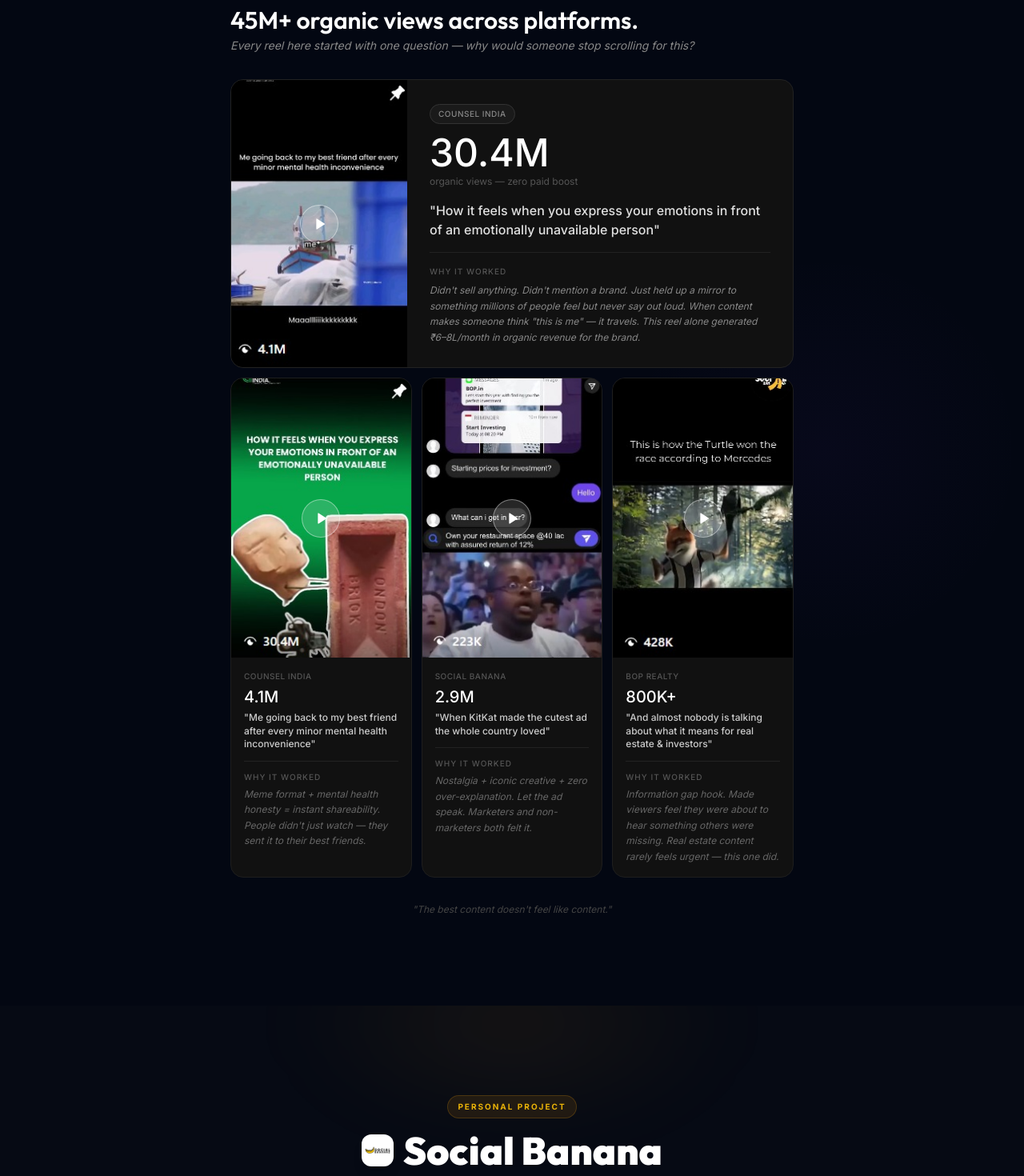
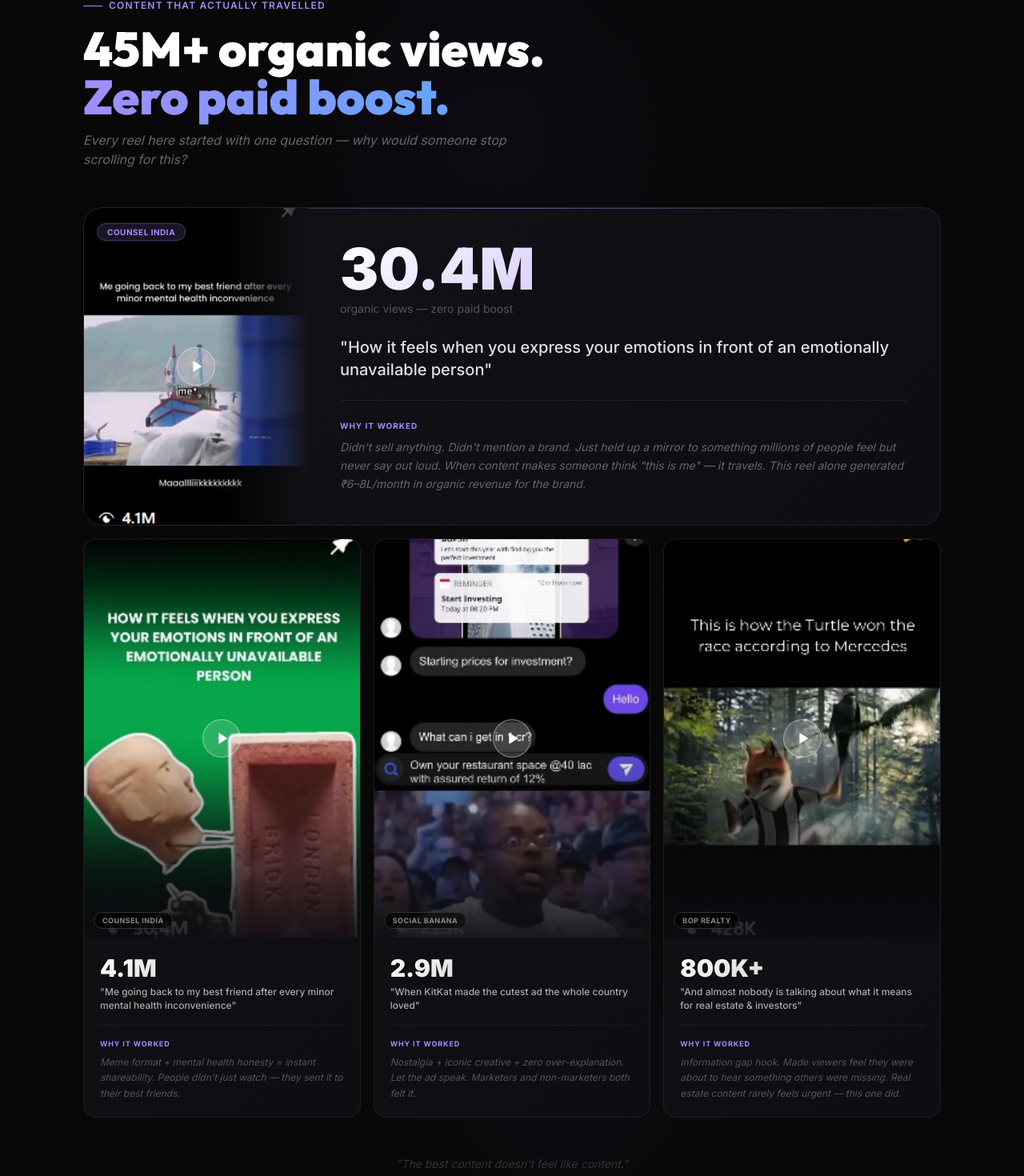
Before and after one commit to madhavvij6969/portfolio, a Next.js app: page / in a window 1280 px wide. Shown: the part 5479-6949 px from the top of the page at 80% size. Built offline with nearby package versions, Linux system fonts and the light colour scheme; a web font is replaced by a local one.

Commit message:
redesign reels section - wider, more beautiful

```diff
--- a/components/reels-gallery.tsx
+++ b/components/reels-gallery.tsx
@@ -53,11 +53,14 @@
   return (
     <>
       {/* ─── REELS ─── */}
-      <section id="reels" className="relative py-16 sm:py-28 overflow-hidden" style={{ background: "#030712" }}>
-        <div className="absolute top-1/2 right-0 w-[500px] h-[500px] rounded-full opacity-[0.04] pointer-events-none -translate-y-1/2"
-          style={{ background: "radial-gradient(circle,#7c3aed,transparent 70%)" }} />
+      <section id="reels" className="relative py-20 sm:py-32 overflow-hidden" style={{ background: "#080808" }}>
+        {/* Background glows */}
+        <div className="absolute top-0 left-1/4 w-[600px] h-[600px] rounded-full opacity-[0.06] pointer-events-none"
+          style={{ background: "radial-gradient(circle,#7c3aed,transparent 70%)", filter: "blur(60px)" }} />
+        <div className="absolute bottom-0 right-1/4 w-[500px] h-[500px] rounded-full opacity-[0.04] pointer-events-none"
+          style={{ background: "radial-gradient(circle,#3b82f6,transparent 70%)", filter: "blur(60px)" }} />
 
-        <div className="relative max-w-3xl mx-auto px-5 sm:px-8">
+        <div className="relative max-w-6xl mx-auto px-5 sm:px-8 lg:px-10">
 
           {/* Header */}
           <motion.div
@@ -65,100 +68,118 @@
             whileInView={{ opacity: 1, y: 0 }}
             transition={{ duration: 0.6 }}
             viewport={{ once: true }}
-            className="mb-8"
+            className="mb-12"
           >
-            <p className="text-xs font-medium uppercase tracking-widest mb-2" style={{ color: "#666" }}>
-              content that actually travelled
-            </p>
-            <h2 className="text-2xl sm:text-3xl font-medium text-white mb-1">45M+ organic views across platforms.</h2>
-            <p className="text-sm italic" style={{ color: "#888" }}>
+            <div className="flex items-center gap-2 mb-4">
+              <span className="w-6 h-px" style={{ background: "#a78bfa" }} />
+              <span className="text-xs font-semibold uppercase tracking-widest" style={{ color: "#a78bfa" }}>content that actually travelled</span>
+            </div>
+            <h2 className="text-4xl sm:text-5xl md:text-6xl font-black text-white mb-3 leading-tight">
+              45M+ organic views.<br />
+              <span style={{ background: "linear-gradient(135deg,#a78bfa,#60a5fa)", WebkitBackgroundClip: "text", WebkitTextFillColor: "transparent", backgroundClip: "text" }}>Zero paid boost.</span>
+            </h2>
+            <p className="text-base italic max-w-xl" style={{ color: "#666" }}>
               Every reel here started with one question — why would someone stop scrolling for this?
             </p>
           </motion.div>
 
           {/* Hero card */}
           <motion.div
-            initial={{ opacity: 0, y: 28 }}
+            initial={{ opacity: 0, y: 32 }}
             whileInView={{ opacity: 1, y: 0 }}
-            transition={{ duration: 0.65, ease: [0.22, 1, 0.36, 1] }}
+            transition={{ duration: 0.7, ease: [0.22, 1, 0.36, 1] }}
             viewport={{ once: true }}
-            className="rounded-2xl overflow-hidden mb-3"
-            style={{ border: "0.5px solid #222", background: "#111" }}
+            className="group relative rounded-3xl overflow-hidden mb-4"
+            style={{ border: "1px solid rgba(255,255,255,0.08)", background: "linear-gradient(135deg,#111116,#0d0d12)" }}
           >
-            <div className="flex flex-col sm:grid sm:grid-cols-[220px_1fr]">
+            {/* Top shimmer line */}
+            <div className="absolute top-0 left-0 right-0 h-px"
+              style={{ background: "linear-gradient(90deg,transparent,rgba(167,139,250,0.5),transparent)" }} />
+
+            <div className="flex flex-col md:grid md:grid-cols-[280px_1fr]">
               {/* Thumbnail */}
-              <div className="relative overflow-hidden" style={{ minHeight: 260 }}>
-                <Image
-                  src={heroReel.thumbnail}
-                  alt={heroReel.desc}
-                  fill
-                  className="object-cover"
-                />
+              <div className="relative overflow-hidden" style={{ minHeight: 320 }}>
+                <Image src={heroReel.thumbnail} alt={heroReel.desc} fill className="object-cover transition-transform duration-700 group-hover:scale-105" />
+                <div className="absolute inset-0" style={{ background: "linear-gradient(to right, transparent 60%, #111116)" }} />
+                <div className="absolute inset-0 md:hidden" style={{ background: "linear-gradient(to top, #111116 10%, transparent)" }} />
                 <PlayButton />
+                {/* Views badge */}
+                <div className="absolute top-4 left-4">
+                  <span className="text-[10px] font-bold uppercase tracking-wider px-3 py-1 rounded-full"
+                    style={{ background: "rgba(167,139,250,0.15)", color: "#a78bfa", border: "1px solid rgba(167,139,250,0.3)", backdropFilter: "blur(8px)" }}>
+                    {heroReel.company}
+                  </span>
+                </div>
               </div>
 
               {/* Content */}
-              <div className="p-6 sm:p-7 flex flex-col justify-between">
-                <div>
-                  <span className="inline-block text-[10px] font-medium uppercase tracking-wider px-2.5 py-1 rounded-full mb-3"
-                    style={{ background: "#1a1a1a", color: "#888", border: "0.5px solid #333" }}>
-                    {heroReel.company}
-                  </span>
-                  <div className="text-4xl sm:text-5xl font-medium text-white leading-none mb-1">{heroReel.views}</div>
-                  <div className="text-xs mb-4" style={{ color: "#555" }}>{heroReel.viewsLabel}</div>
-                  <div className="text-sm sm:text-base font-medium leading-relaxed mb-4" style={{ color: "#e0e0e0" }}>
-                    {heroReel.desc}
-                  </div>
-                  <div className="w-full h-px mb-4" style={{ background: "#222" }} />
-                  <p className="text-[10px] font-medium uppercase tracking-widest mb-1.5" style={{ color: "#555" }}>Why it worked</p>
-                  <p className="text-xs italic leading-relaxed" style={{ color: "#888" }}>{heroReel.insight}</p>
+              <div className="p-7 sm:p-10 flex flex-col justify-center">
+                <div className="text-6xl sm:text-7xl font-black leading-none mb-1"
+                  style={{ background: "linear-gradient(135deg,#fff,#a78bfa)", WebkitBackgroundClip: "text", WebkitTextFillColor: "transparent", backgroundClip: "text" }}>
+                  {heroReel.views}
                 </div>
+                <div className="text-sm mb-6" style={{ color: "#555" }}>{heroReel.viewsLabel}</div>
+                <p className="text-lg sm:text-xl font-medium leading-relaxed mb-6" style={{ color: "#e0e0e0" }}>
+                  {heroReel.desc}
+                </p>
+                <div className="w-full h-px mb-6" style={{ background: "rgba(255,255,255,0.07)" }} />
+                <p className="text-[10px] font-bold uppercase tracking-widest mb-2" style={{ color: "#a78bfa" }}>Why it worked</p>
+                <p className="text-sm italic leading-relaxed" style={{ color: "#666" }}>{heroReel.insight}</p>
               </div>
             </div>
           </motion.div>
 
           {/* Grid of 3 */}
-          <div className="grid grid-cols-1 sm:grid-cols-3 gap-3">
+          <div className="grid grid-cols-1 sm:grid-cols-3 gap-4">
             {gridReels.map((reel, i) => (
               <motion.div
                 key={i}
-                initial={{ opacity: 0, y: 24 }}
+                initial={{ opacity: 0, y: 28 }}
                 whileInView={{ opacity: 1, y: 0 }}
-                transition={{ delay: i * 0.08, duration: 0.55, ease: [0.22, 1, 0.36, 1] }}
+                transition={{ delay: i * 0.1, duration: 0.6, ease: [0.22, 1, 0.36, 1] }}
                 viewport={{ once: true }}
-                className="rounded-2xl overflow-hidden"
-                style={{ border: "0.5px solid #1e1e1e", background: "#111" }}
+                whileHover={{ y: -4 }}
+                className="group relative rounded-2xl overflow-hidden"
+                style={{ border: "1px solid rgba(255,255,255,0.06)", background: "linear-gradient(135deg,#111116,#0d0d12)" }}
               >
                 {/* Thumbnail */}
-                <div className="relative overflow-hidden" style={{ aspectRatio: "9/14" }}>
-                  <Image src={reel.thumbnail} alt={reel.desc} fill className="object-cover" />
+                <div className="relative overflow-hidden" style={{ aspectRatio: "9/13" }}>
+                  <Image src={reel.thumbnail} alt={reel.desc} fill className="object-cover transition-transform duration-700 group-hover:scale-105" />
+                  <div className="absolute inset-0" style={{ background: "linear-gradient(to top,rgba(13,13,18,0.9) 0%,transparent 50%)" }} />
                   <PlayButton />
+                  <div className="absolute bottom-3 left-3">
+                    <span className="text-[9px] font-bold uppercase tracking-wider px-2.5 py-1 rounded-full"
+                      style={{ background: "rgba(0,0,0,0.6)", color: "#888", border: "0.5px solid #333", backdropFilter: "blur(8px)" }}>
+                      {reel.company}
+                    </span>
+                  </div>
                 </div>
 
                 {/* Body */}
-                <div className="p-4">
-                  <p className="text-[10px] font-medium uppercase tracking-wider mb-1" style={{ color: "#555" }}>{reel.company}</p>
-                  <div className="text-xl font-medium text-white mb-1">{reel.views}</div>
-                  <p className="text-xs font-medium leading-snug mb-3" style={{ color: "#ccc" }}>{reel.desc}</p>
-                  <div className="w-full h-px mb-3" style={{ background: "#222" }} />
-                  <p className="text-[10px] font-medium uppercase tracking-widest mb-1" style={{ color: "#555" }}>Why it worked</p>
-                  <p className="text-xs italic leading-relaxed" style={{ color: "#666" }}>{reel.insight}</p>
+                <div className="p-5">
+                  <div className="text-3xl font-black text-white mb-1"
+                    style={{ background: "linear-gradient(135deg,#fff,rgba(255,255,255,0.6))", WebkitBackgroundClip: "text", WebkitTextFillColor: "transparent", backgroundClip: "text" }}>
+                    {reel.views}
+                  </div>
+                  <p className="text-xs font-medium leading-snug mb-4" style={{ color: "#aaa" }}>{reel.desc}</p>
+                  <div className="w-full h-px mb-4" style={{ background: "rgba(255,255,255,0.06)" }} />
+                  <p className="text-[9px] font-bold uppercase tracking-widest mb-1.5" style={{ color: "#a78bfa" }}>Why it worked</p>
+                  <p className="text-xs italic leading-relaxed" style={{ color: "#555" }}>{reel.insight}</p>
                 </div>
               </motion.div>
             ))}
           </div>
 
           {/* Bottom quote */}
-          <motion.p
-            initial={{ opacity: 0 }}
-            whileInView={{ opacity: 1 }}
+          <motion.div
+            initial={{ opacity: 0, y: 16 }}
+            whileInView={{ opacity: 1, y: 0 }}
             transition={{ duration: 0.6 }}
             viewport={{ once: true }}
-            className="text-center text-xs italic pt-8"
-            style={{ color: "#444" }}
+            className="text-center pt-12"
           >
-            "The best content doesn't feel like content."
-          </motion.p>
+            <p className="text-sm italic" style={{ color: "#333" }}>"The best content doesn't feel like content."</p>
+          </motion.div>
 
         </div>
       </section>
```
